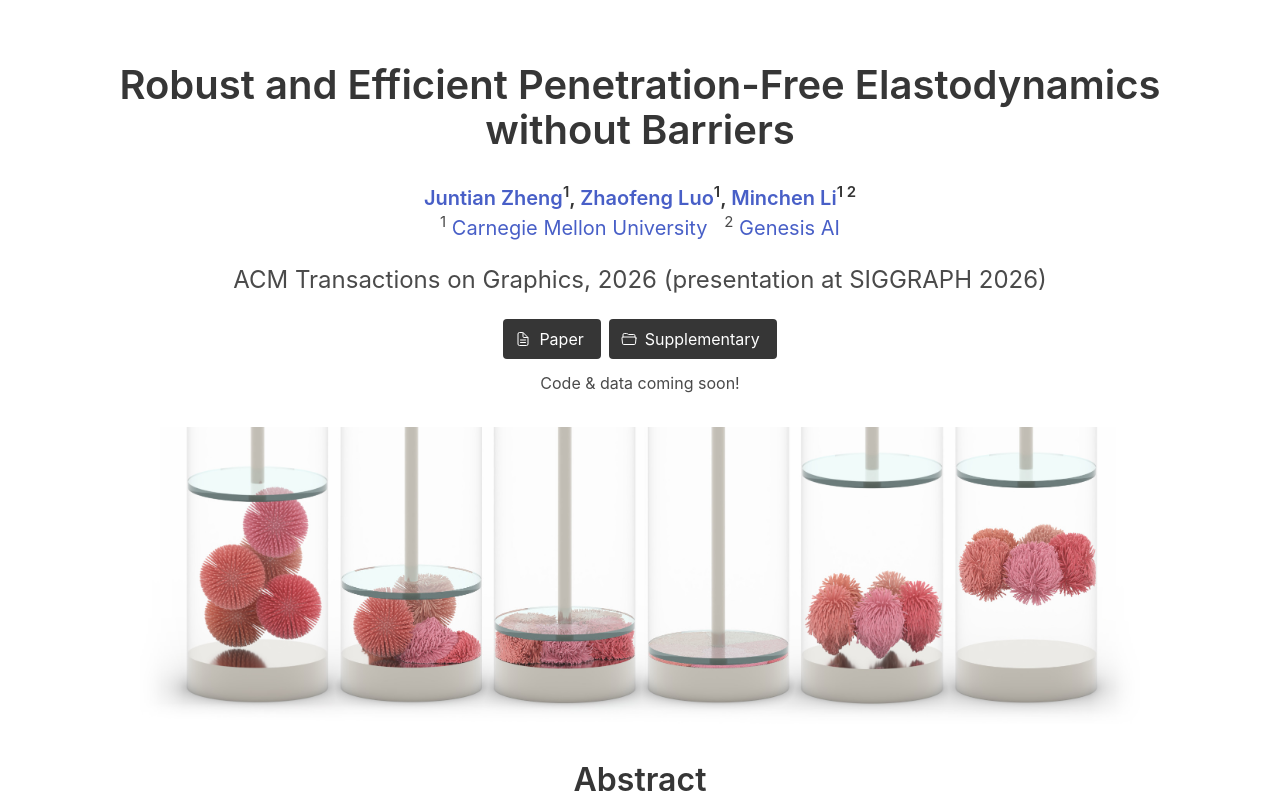
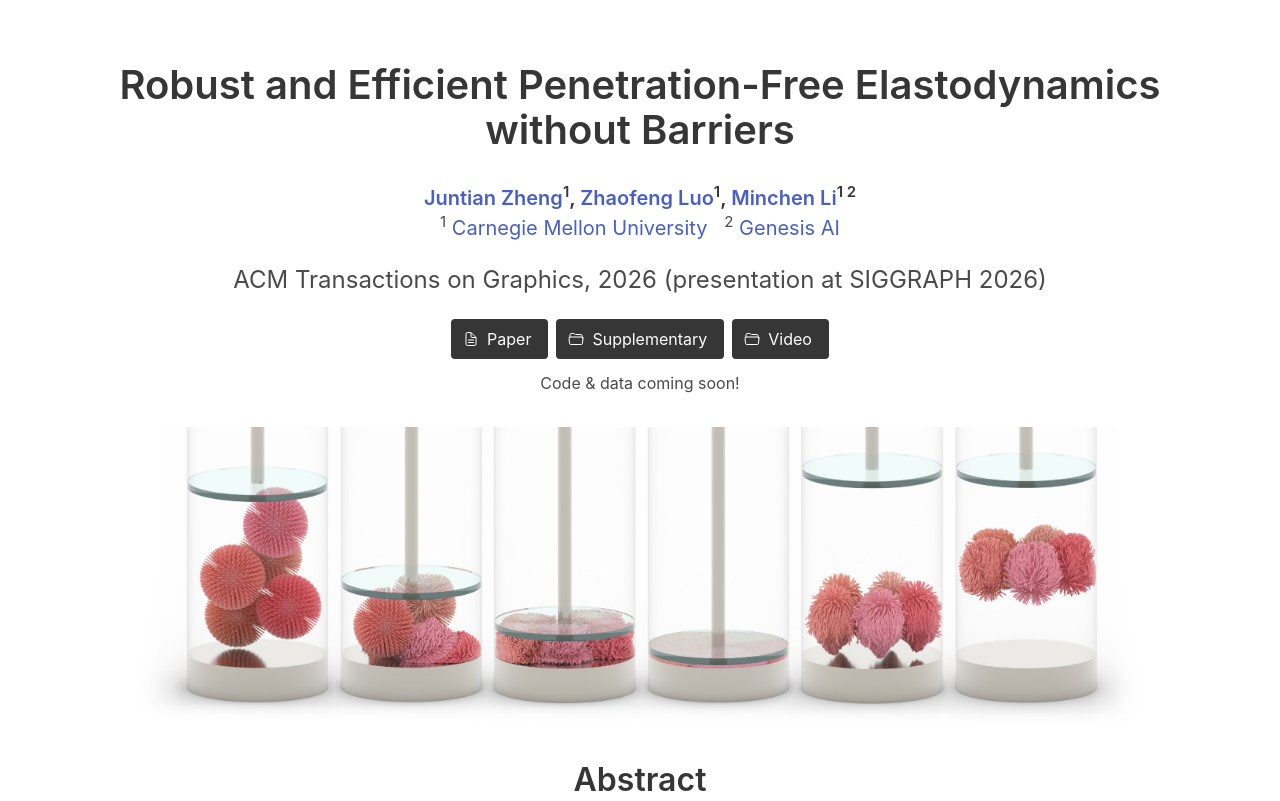
Before and after one commit to Simulation-Intelligence/barrier-free, a plain HTML site: page index.html in a window 1280 px wide. Shown: the top 801 px of the page. Drawn offline with nearby package versions, Linux system fonts and the light colour scheme.

Commit message:
youtube video link

```diff
--- a/index.html
+++ b/index.html
@@ -216,6 +216,12 @@
                     <span>Supplementary</span>
                 </a>
             </span>
+            <span class="icon-text mx-1">
+                <a class="button is-dark" href="https://www.youtube.com/watch?v=FvfQ6arQgCk" role="button" target="_blank">
+                    <span class="icon"><ion-icon name="folder-open-outline"></ion-icon></span>
+                    <span>Video</span>
+                </a>
+            </span>
         </div>
         <p class="has-text-centered mt-3">Code &amp; data coming soon!</p>
     </div>
```
